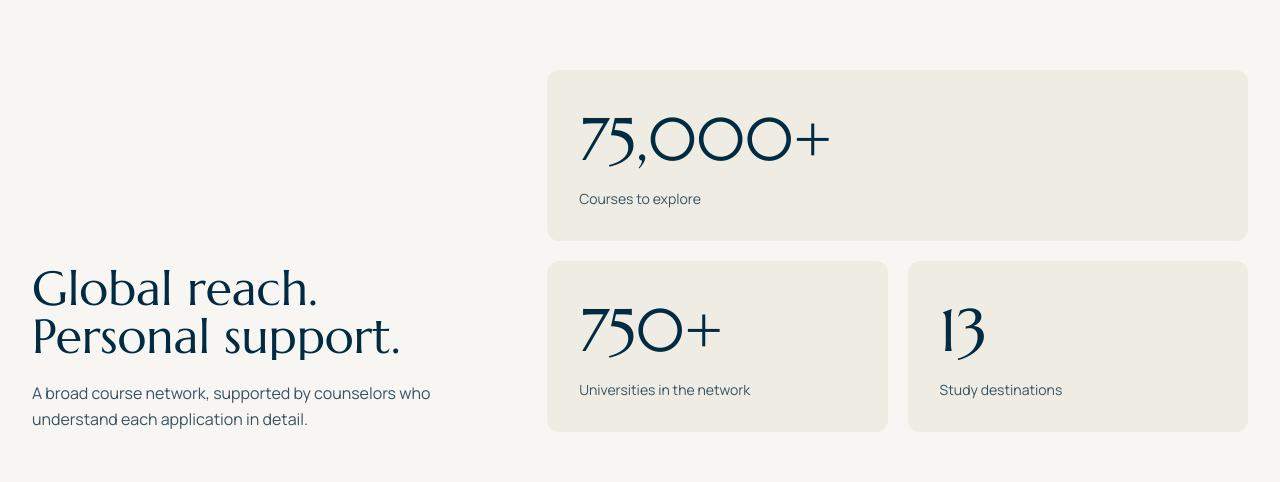
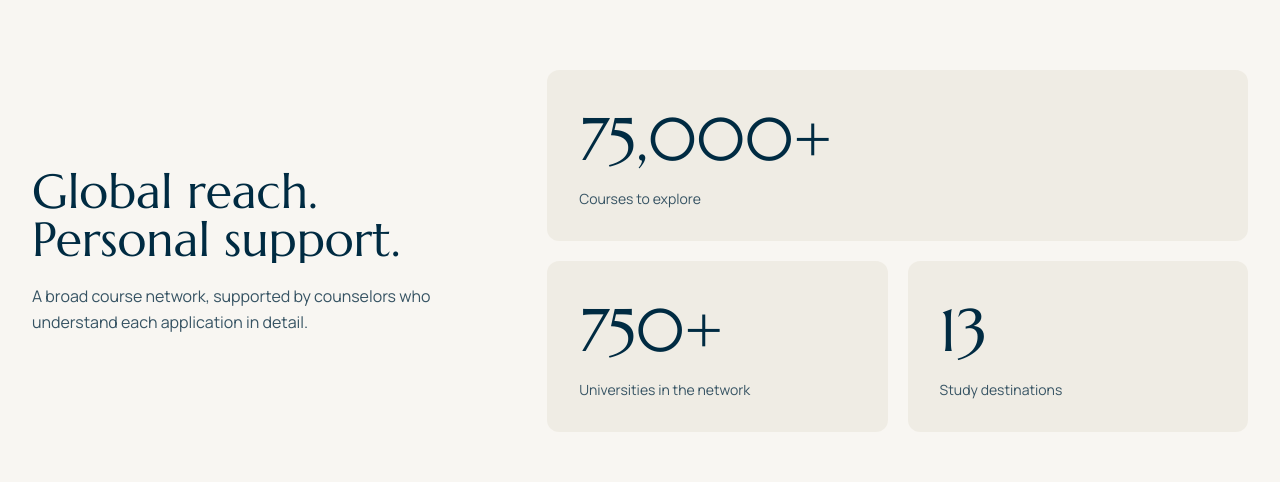
Before and after one commit to sajiiid09/aspire-landing, a Next.js app: page / in a window 1280 px wide. Shown: the part 826-1308 px from the top of the page. Built offline with nearby package versions, Linux system fonts and the light colour scheme; no server answers.

Commit message:
text centered

```diff
--- a/components/sections/stats.tsx
+++ b/components/sections/stats.tsx
@@ -14,7 +14,7 @@ function StatValue({ value, suffix }: { value: number; suffix: string }) {
 export function Stats() {
   return (
     <section className="band-cream py-16 md:py-24">
-      <div className="mx-auto grid max-w-7xl gap-12 px-6 sm:px-8 lg:grid-cols-[0.8fr_1.2fr] lg:items-end">
+      <div className="mx-auto grid max-w-7xl gap-12 px-6 sm:px-8 lg:grid-cols-[0.8fr_1.2fr] lg:items-center">
         <div>
           <TextReveal className="font-display text-4xl leading-tight text-foreground md:text-5xl">{STATS.title}</TextReveal>
           <Reveal>
```
